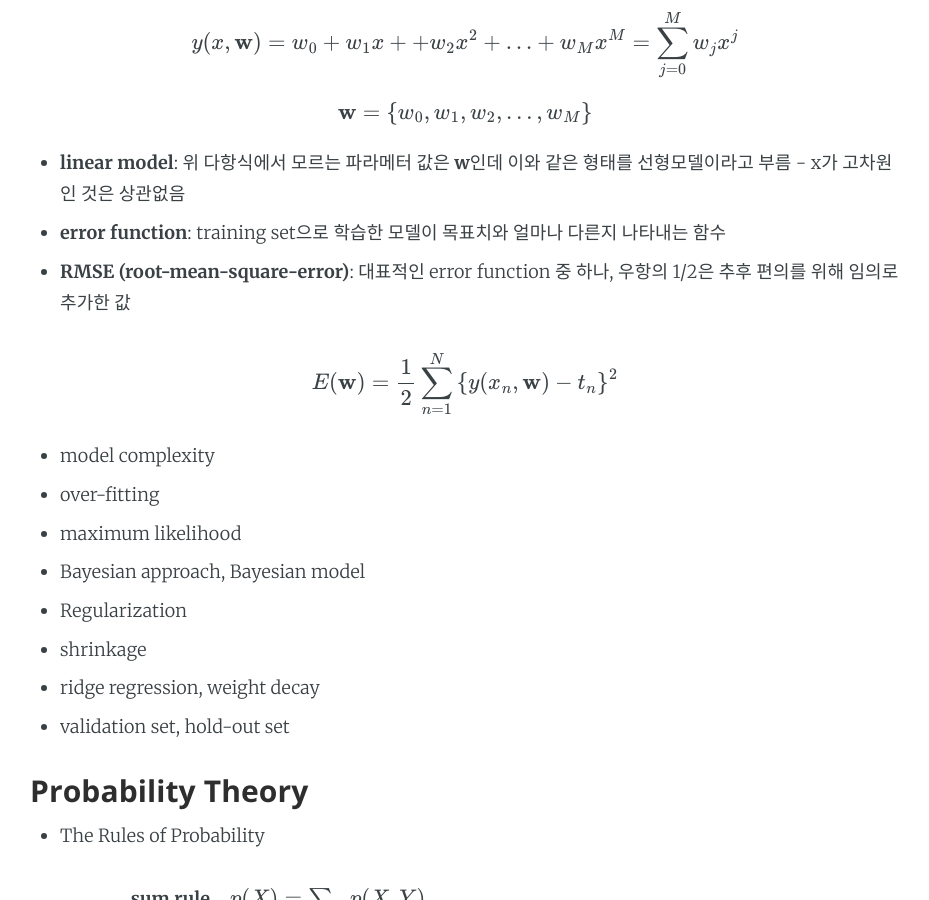
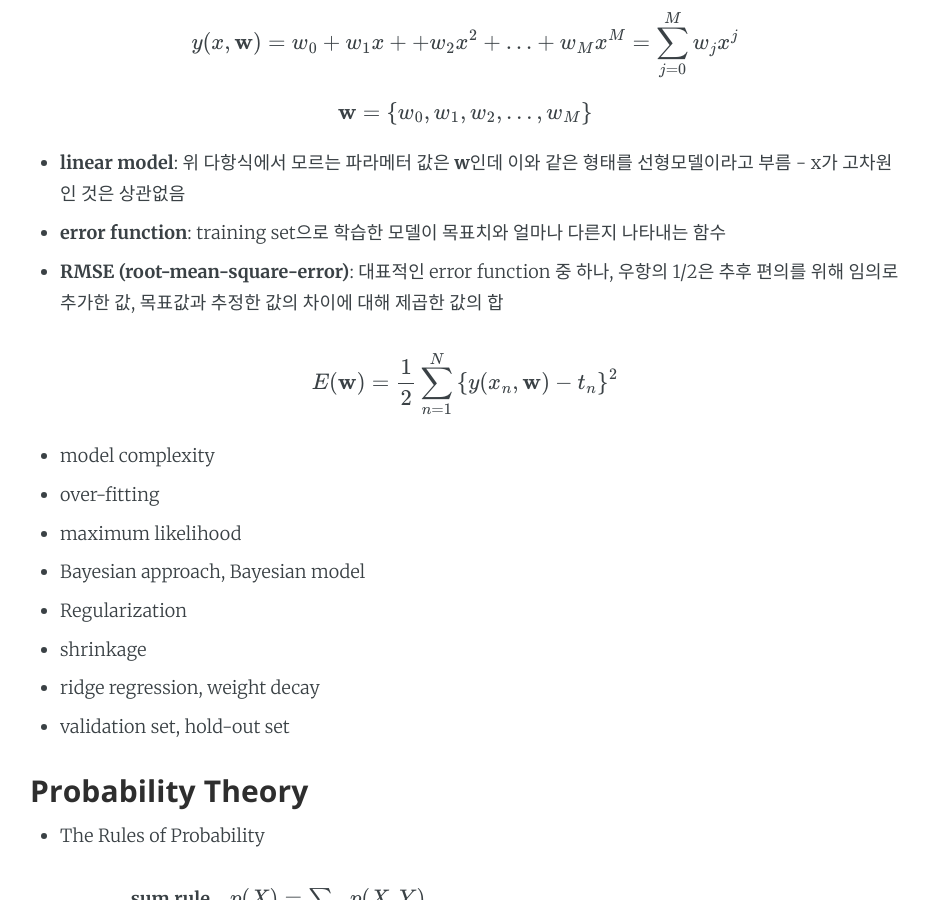
Before and after one commit to hyunjong-lee/hyunjong-lee-prev.github.io, a Jekyll site: the page built from _posts/2015-01-04-MachineLearning_Study_1.markdown, in a window 1280 px wide and 900 px high, scrolled down 1603 px. Shown: the whole window, without its empty margins (175-1104 px from the left). Built offline with Jekyll 4.4.1, drawn with Linux system fonts in a browser that asks for light colours; formulas are drawn with MathJax 3.

```diff
--- a/_posts/2015-01-04-MachineLearning_Study_1.markdown
+++ b/_posts/2015-01-04-MachineLearning_Study_1.markdown
@@ -58,7 +58,7 @@ $$
 
 * **linear model**: 위 다항식에서 모르는 파라메터 값은 **w**인데 이와 같은 형태를 선형모델이라고 부름 - x가 고차원인 것은 상관없음
 * **error function**: training set으로 학습한 모델이 목표치와 얼마나 다른지 나타내는 함수
-* **RMSE (root-mean-square-error)**: 대표적인 error function 중 하나, 우항의 1/2은 추후 편의를 위해 임의로 추가한 값
+* **RMSE (root-mean-square-error)**: 대표적인 error function 중 하나, 우항의 1/2은 추후 편의를 위해 임의로 추가한 값, 목표값과 추정한 값의 차이에 대해 제곱한 값의 합
 
 $$
 \begin{align*}
--- a/assets/js/index.js
+++ b/assets/js/index.js
@@ -43,7 +43,7 @@
                 imageWidth = this.naturalWidth; // Original image resolution
 
             if (imageWidth >= contentWidth) {
-                $this.addClass('full-img');
+                //$this.addClass('full-img');
             } else {
                 $this.removeClass('full-img');
             }
```
Also changed, not shown: assets/images/dotpeek/dotpeek_screen_1.png (added), assets/images/dotpeek/dotpeek_screen_2.png (added), assets/images/dotpeek/dotpeek_screen_3.png (added), assets/images/dotpeek/dotpeek_screen_4.png (added), assets/images/dotpeek/dotpeek_splash.png (added).
